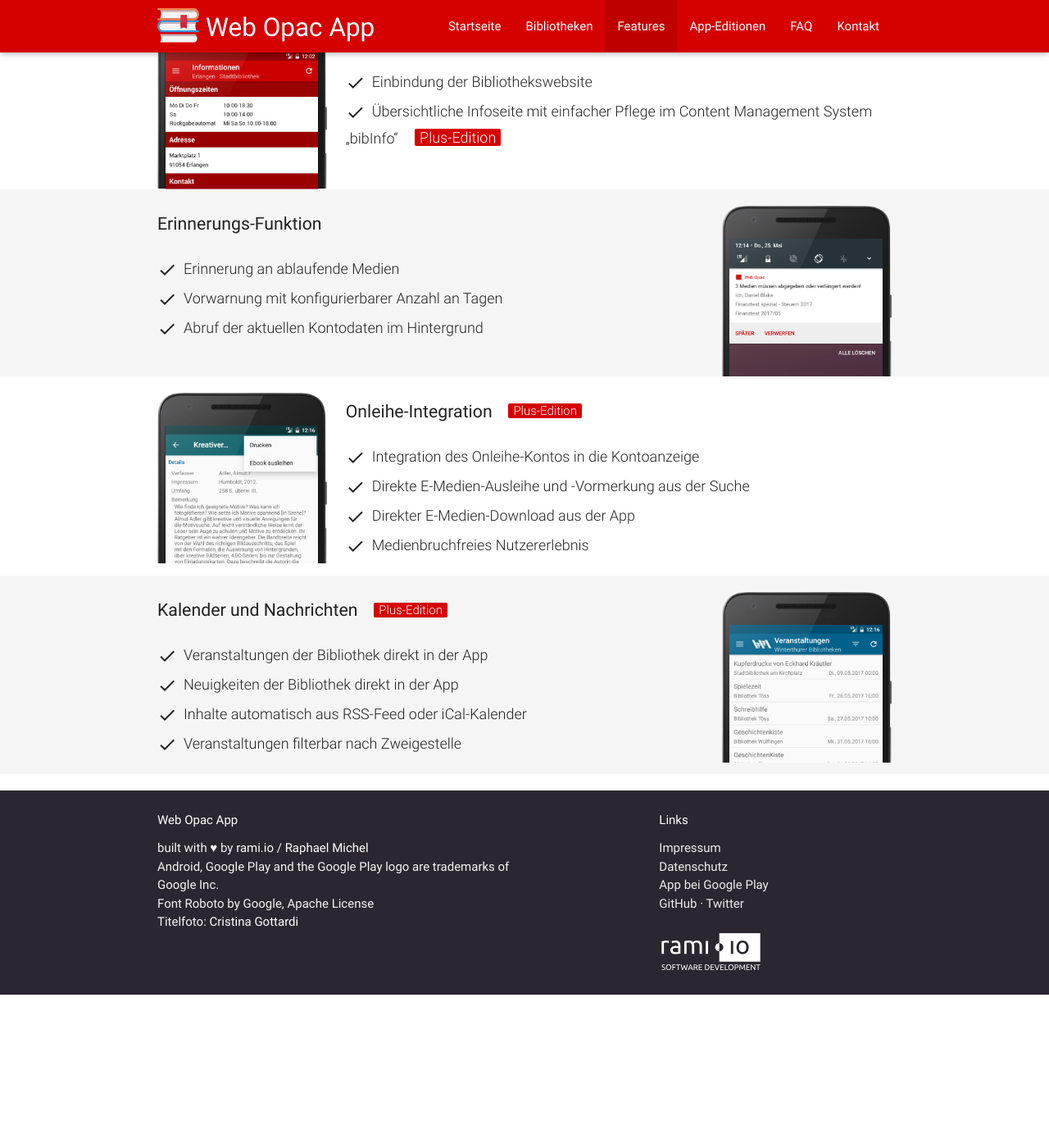
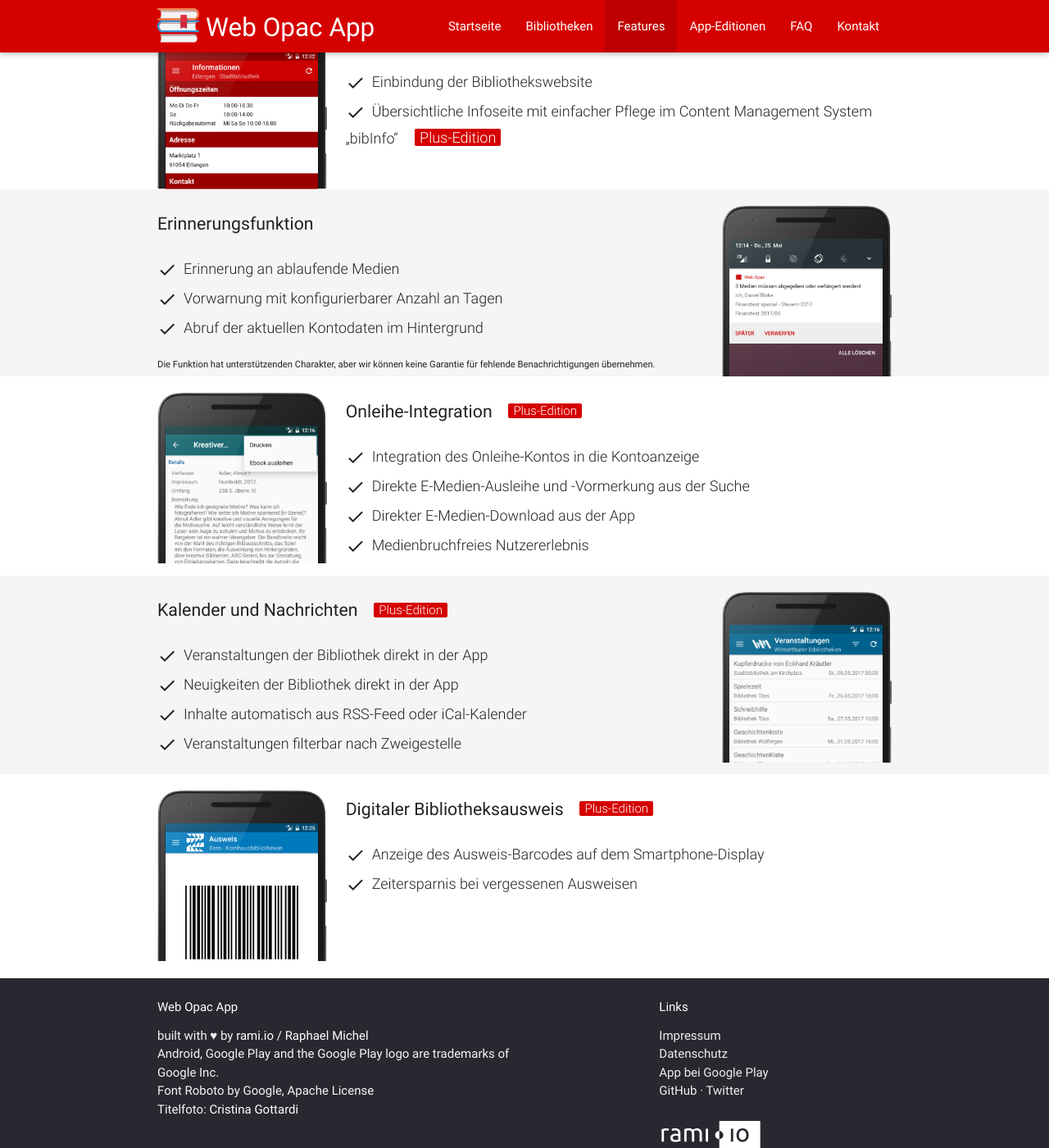
Before and after one commit to opacapp/opac.app, a Jekyll site: the page built from de/features.html, in a window 1280 px wide and 1400 px high, scrolled down 1266 px. Shown: the whole window at 82% size. Built offline with Jekyll 4.4.1, drawn with Linux system fonts in a browser that asks for light colours; before the commit the page ends 2479 px from its top, so only the background shows below that.

Commit message:
Feature improvements

```diff
--- a/TODO.txt
+++ b/TODO.txt
@@ -7,10 +7,9 @@
             * remove "Stadtbibliotheken Berlin" that are marked as unsupported
             * remove empty regions?
         * ...
+        * style of the edition comparison
     * EN
         * everything
-* navbar bei ~1048 px breite
-* overall style review
 * Device Frame als eigenes Bild
 * screenshots machen
 * icon oben schatten?
--- a/de/features.html
+++ b/de/features.html
@@ -112,13 +112,14 @@
     <div class="container">
         <div class="row">
             <div class="col m9">
-                <h2>Erinnerungs-Funktion</h2>
+                <h2>Erinnerungsfunktion</h2>
 
                 <ul class="features-list">
                     <li>Erinnerung an ablaufende Medien</li>
                     <li>Vorwarnung mit konfigurierbarer Anzahl an Tagen</li>
                     <li>Abruf der aktuellen Kontodaten im Hintergrund</li>
                 </ul>
+                <small>Die Funktion hat unterstützenden Charakter, aber wir können keine Garantie für fehlende Benachrichtigungen übernehmen.</small>
             </div>
             <div class="col m3">
                 <div class="screenshot-framed-half"><img src="/img/screens/de_notification.png"/></div>
@@ -168,3 +169,22 @@
         </div>
     </div>
 </div>
+
+<div class="features-row">
+    <div class="container">
+        <div class="row">
+            <div class="col m9 push-m3">
+                <h2>Digitaler Bibliotheksausweis</h2>
+                <span class="plus-badge">Plus-Edition</span>
+
+                <ul class="features-list">
+                    <li>Anzeige des Ausweis-Barcodes auf dem Smartphone-Display</li>
+                    <li>Zeitersparnis bei vergessenen Ausweisen</li>
+                </ul>
+            </div>
+            <div class="col m3 pull-m9">
+                <div class="screenshot-framed-half"><img src="/img/screens/de_barcode.png"/></div>
+            </div>
+        </div>
+    </div>
+</div>
```
Also changed, not shown: img/screens/de_barcode.png (added).
